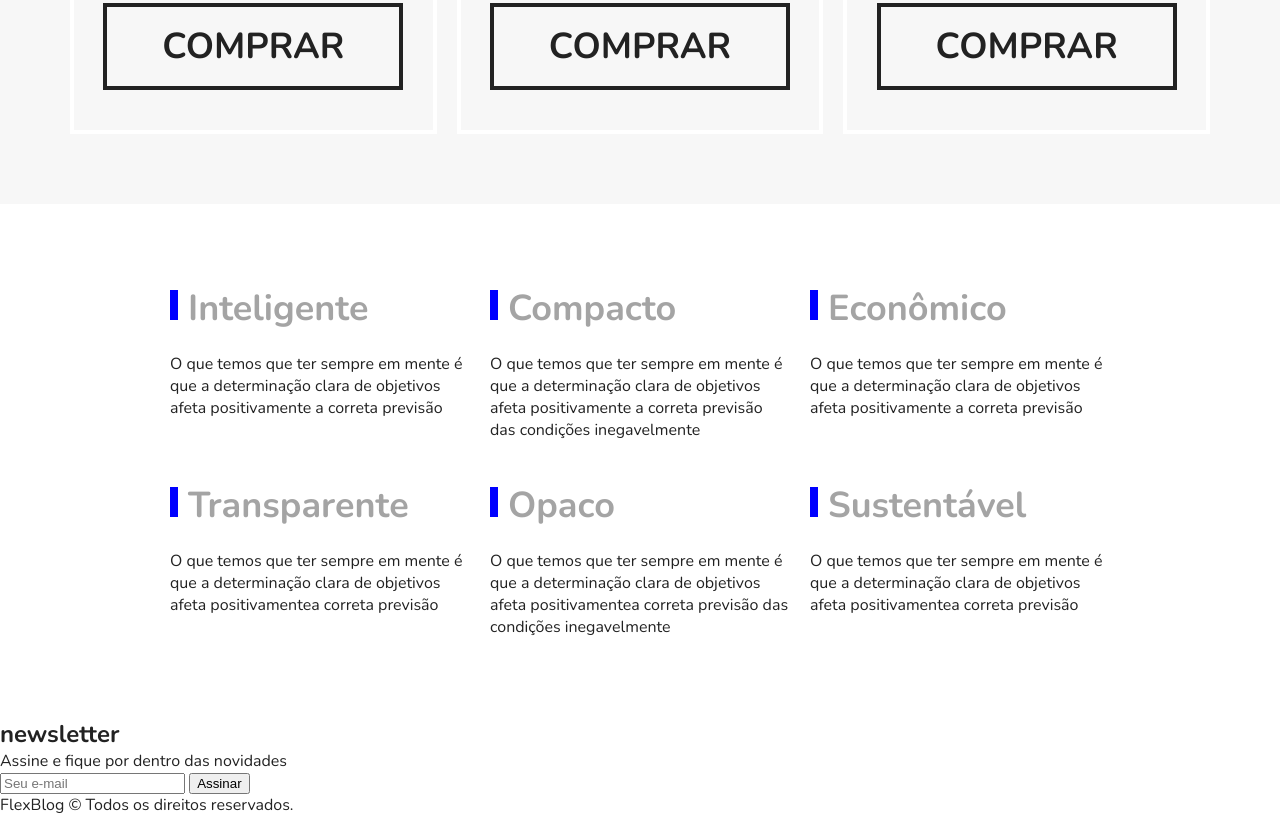
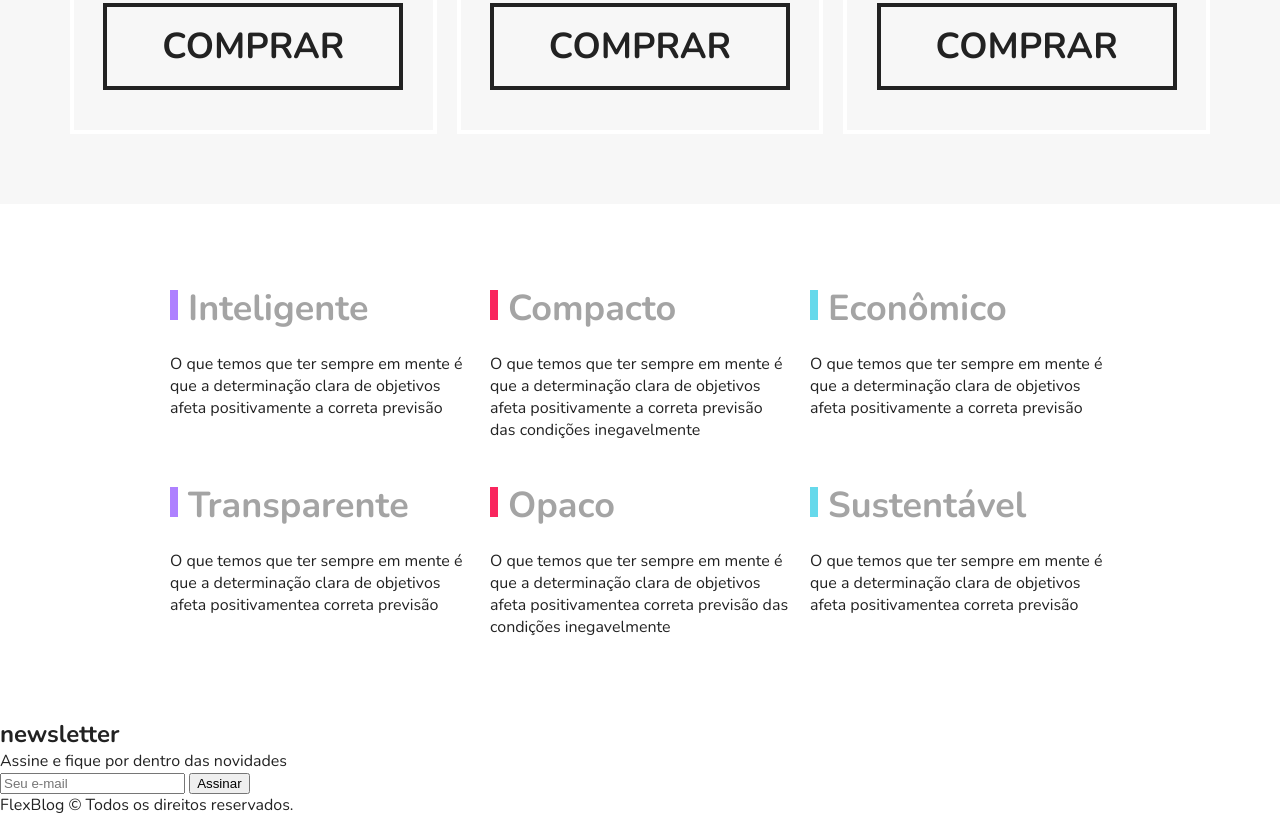
Before and after one commit to David-Santana98/flexblog, a plain HTML site: page index.html in a window 1280 px wide. Shown: the part 2392-3208 px from the top of the page. Drawn offline with nearby package versions, Linux system fonts and the light colour scheme.

Commit message:
usando a propriedade nth-of-type

```diff
--- a/css/style.css
+++ b/css/style.css
@@ -300,3 +300,13 @@ a {
   margin-right: 10px;
   background: blue;
 }
+
+.qualidade-item:nth-of-type(3n+1) h2::before{
+  background: #ae81ff;
+}
+.qualidade-item:nth-of-type(3n+2) h2::before{
+  background: #f9265e;
+}
+.qualidade-item:nth-of-type(3n+3) h2::before{
+  background: #66d9eb;
+}
```
